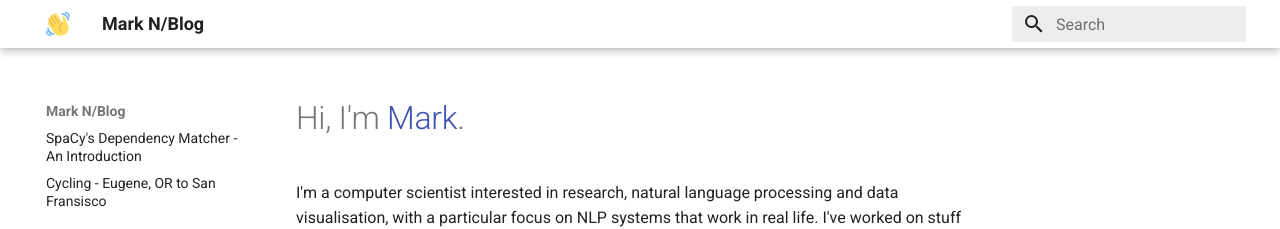
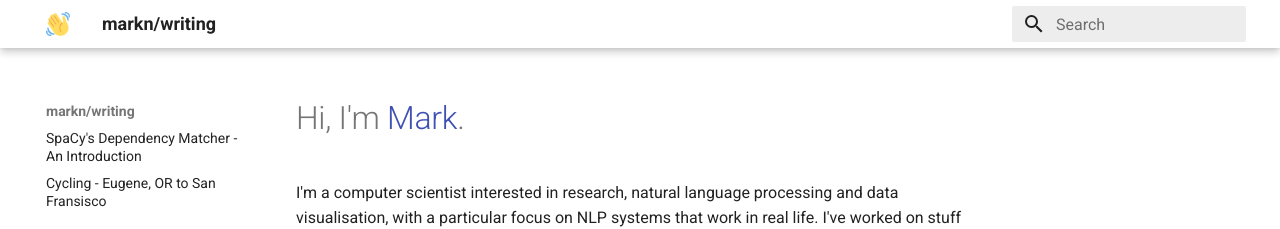
Before and after one commit to DeNeutoy/blog, an MkDocs documentation site: the page built from docs/index.md, in a window 1280 px wide. Shown: the top 229 px of the page. Built offline with MkDocs 1.6.1 and Material for MkDocs 9.7.7, drawn with Linux system fonts in a browser that asks for light colours.

Commit message:
update name

```diff
--- a/mkdocs.yml
+++ b/mkdocs.yml
@@ -1,4 +1,4 @@
-site_name: Mark N/Blog
+site_name: markn/writing
 
 nav:
   - SpaCy's Dependency Matcher - An Introduction: dependency_matcher.md
```
